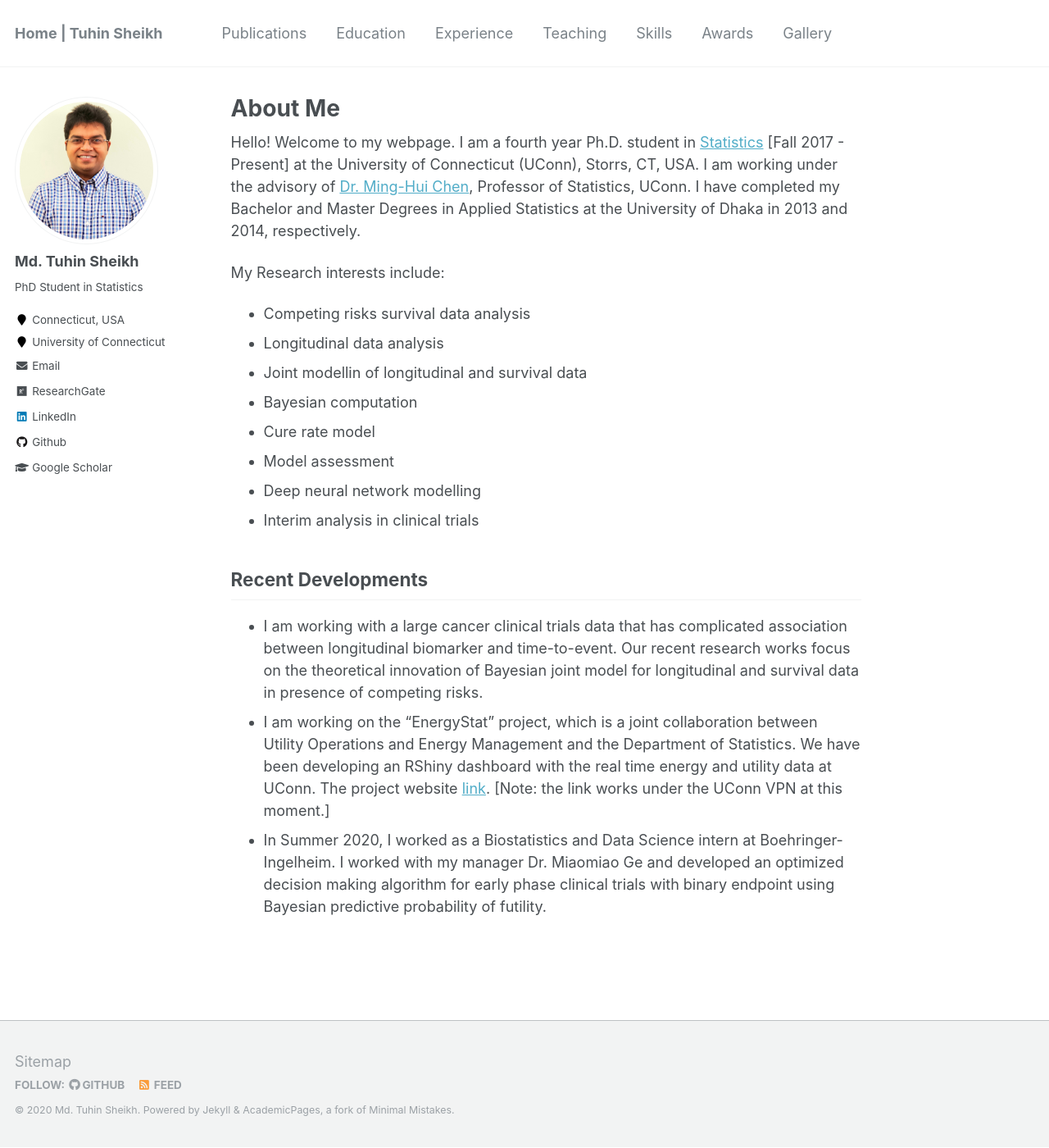
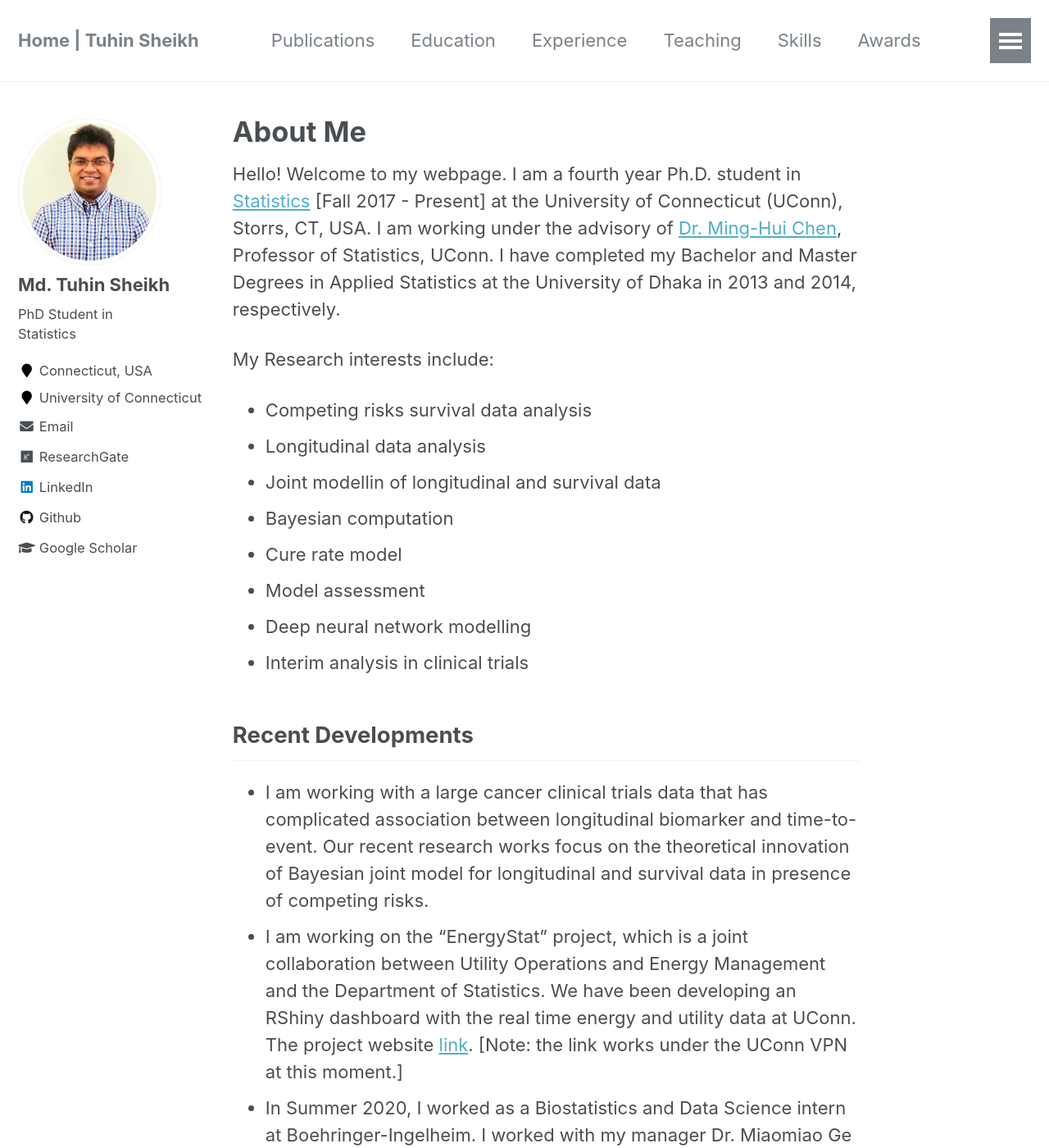
Before and after one commit to mdtuhinsheikh/mdtuhinsheikh.github.io, a Jekyll site: the page built from _pages/about.md, in a window 1280 px wide and 1400 px high. Shown: the whole window at 82% size. Built offline with Jekyll 4.4.1, drawn with Linux system fonts in a browser that asks for light colours.

Commit message:
Update _reset.scss

```diff
--- a/_sass/_reset.scss
+++ b/_sass/_reset.scss
@@ -8,18 +8,18 @@ html {
   /* apply a natural box layout model to all elements */
   box-sizing: border-box;
   background-color: $background-color;
-  font-size: 12px;//8px;
+  font-size: 16px;//8px;
 
   @include breakpoint($medium) {
-    font-size: 14px;//10px;
+    font-size: 18px;//10px;
   }
 
   @include breakpoint($large) {
-    font-size: 16px;//12px; // originally 20px
+    font-size: 20px;//12px; // originally 20px
   }
 
   @include breakpoint($x-large) {
-    font-size: 18px;//14px; // originally 22px
+    font-size: 22px;//14px; // originally 22px
   }
 
   -webkit-text-size-adjust: 100%;
```
